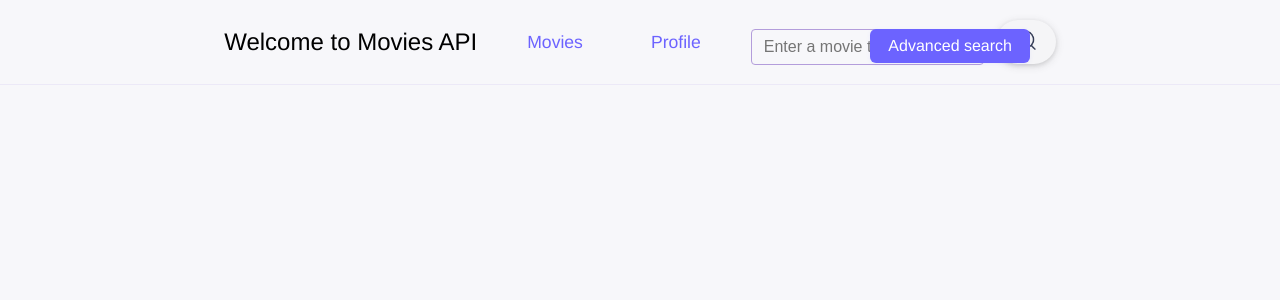
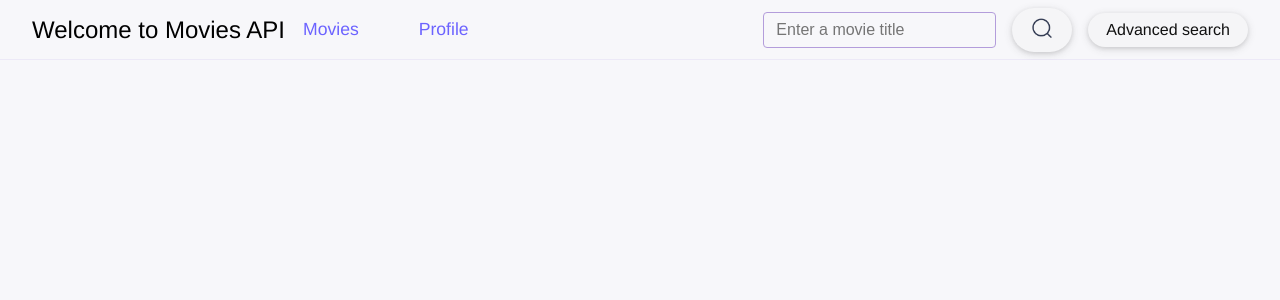
Before and after one commit to yk60/Movie_API, a React (Create React App) app in the folder client/: page / in a window 1280 px wide. Shown: the top 300 px of the page. Built offline with nearby package versions, Linux system fonts and the light colour scheme.

Commit message:
show item range, update css

```diff
--- a/client/src/components/MovieForm.js
+++ b/client/src/components/MovieForm.js
@@ -7,7 +7,7 @@ function MovieForm(props) {
 
   const [formData, setFormData] = useState({
     title: "",
-    release_date: "",
+    release_date: new Date().toISOString().slice(0, 10),
     genre: [String],
     description: "",
     poster_path: movie_placeholder,
@@ -72,6 +72,7 @@ function MovieForm(props) {
         <input
           name="release_date"
           type="Date"
+          value={formData.release_date}
           placeholder="Enter movie release date:"
           required
           onChange={handleChange}
@@ -106,8 +107,6 @@ function MovieForm(props) {
         ></input>
         <button type="submit">Submit</button>
       </form>
-      <p>{formData.title}</p>
-      <p>{formData.genre}</p>
       <p>{formData.poster_path}</p>
     </div>
   );
--- a/client/src/components/MovieList.js
+++ b/client/src/components/MovieList.js
@@ -3,9 +3,6 @@ import Movie from "./Movie";
 function MovieList({ movies, moviesSaved, setMoviesSaved }) {
   return (
     <div>
-      <div style={{ color: "red", textAlign: "left" }}>
-        {`${movies?.length || 0} results`}
-      </div>
       <div className="movie-list">
         {movies && movies.length > 0 ? (
           movies.map((movie) => (
--- a/client/src/components/Navbar.js
+++ b/client/src/components/Navbar.js
@@ -10,9 +10,13 @@ function Navbar({ children }) {
       <div className="App-name" onClick={handleHomeClick}>
         Welcome to Movies API
       </div>
-      <Link to="/movies">Movies</Link>
-      <Link to="/profile">Profile</Link>
-      {children}
+      <div className="navbar-content">
+        <div className="navbar-links">
+          <Link to="/movies">Movies</Link>
+          <Link to="/profile">Profile</Link>
+        </div>
+        {children}
+      </div>
     </div>
   );
 }
--- a/client/src/components/SearchResult.js
+++ b/client/src/components/SearchResult.js
@@ -13,11 +13,14 @@ function SearchResult({
   moviesSaved,
   setMoviesSaved,
 }) {
-  const [movies, setMovies] = useState([]); // all movies in db
+  const [movies, setMovies] = useState([]); // all movies in curr page
 
   const [searchParams, setSearchParams] = useSearchParams();
   const [total, setTotal] = useState(0); // num movies in db
   const [totalPages, setTotalPages] = useState(1);
+
+  const start = (page - 1) * limit + 1;
+  const end = Math.min(page * limit, total);
 
   const handlePageClick = (data) => {
     searchParams.set("page", data.selected + 1);
@@ -45,6 +48,10 @@ function SearchResult({
   return (
     <div className="container">
       <div className="cell2">
+        <div className="cell2-header">
+          <div className="search-result-range">
+            {`${start} - ${end} /${total} results`}
+          </div>
           <div className="items-per-page-dropdown">
             <select
               onChange={(e) => {
@@ -59,6 +66,8 @@ function SearchResult({
               <option value={parseInt(total)}>All movies</option>
             </select>
           </div>
+        </div>
+
         <MovieList
           movies={movies}
           moviesSaved={moviesSaved}
--- a/client/src/components/Searchbar.js
+++ b/client/src/components/Searchbar.js
@@ -36,6 +36,7 @@ function Searchbar({ page, limit }) {
 
   // build the url to update the address in address bar (frontend)
   const handleSearch = () => {
+    page = 1;
     const url = buildMoviesUrl({ query, genre, page, limit });
     navigate(url);
   };
@@ -58,7 +59,7 @@ function Searchbar({ page, limit }) {
   };
 
   return (
-    <div className="searchbar-container">
+    <div className="searchbar">
       <input
         type="text"
         placeholder="Enter a movie title"
@@ -74,19 +75,10 @@ function Searchbar({ page, limit }) {
         ></img>
       </button>
 
-      <button
-        onClick={toggle}
-        style={{
-          position: "absolute",
-          top: "50%",
-          right: "250px",
-          transform: "translateY(-50%)",
-        }}
-      >
+      <button className="button-default" onClick={toggle}>
         Advanced search
       </button>
 
-      <br />
       {showAdvSearch && (
         <Advsearch
           style={{ marginLeft: "8px" }}
--- a/client/src/styles/App.css
+++ b/client/src/styles/App.css
@@ -1,3 +1,10 @@
+body,
+#root,
+.App {
+  width: 100vw;
+  max-width: 100vw;
+  overflow-x: hidden;
+}
 body {
   margin: 0;
   font-family: Helvetica, serif;
@@ -39,8 +46,14 @@ body {
   grid-column: col2 / col3;
   grid-row: row1 / row2;
   overflow: visible;
-  /* overflow-y: auto; */
   min-width: 0;
+}
+.cell2-header {
+  display: flex;
+  justify-content: space-between;
+  align-items: flex-start;
+  margin-bottom: 16px;
+  width: 100%;
 }
 .cell3 {
   grid-column: col3 / col4;
@@ -146,18 +159,37 @@ body {
 
 .App-name {
   font-size: 1.5rem;
+  white-space: nowrap;
 }
 .navbar {
-  position: relative;
   width: 100%;
+  min-width: 0;
   height: 60px;
   display: flex;
+  flex-direction: row;
   align-items: center; /* vertical centering */
-  justify-content: center; /* horizontal centering */
-  gap: 32px;
   background: #f7f7fa;
-  padding: 12px 0;
+  padding: 12px 32px;
   border-bottom: 1px solid #ece9f7;
+  position: relative;
+  white-space: normal;
+  box-sizing: border-box;
+}
+
+/* wraps everything except app name */
+.navbar-content {
+  display: flex;
+  justify-content: space-between;
+  align-items: center;
+  min-width: 0;
+  flex: 1 1 0%;
+  flex-wrap: wrap;
+}
+.navbar-links {
+  display: flex;
+  align-items: center;
+  gap: 24px;
+  min-width: 0;
 }
 
 .navbar a {
@@ -174,36 +206,52 @@ body {
   background: #ece9f7;
   color: #4b3bbd;
 }
+.searchbar {
+  display: flex;
+  flex-direction: row;
+  justify-content: flex-start;
+  align-items: center;
+  gap: 16px;
+  min-width: 0;
+  flex-shrink: 1;
+}
 
-.searchbar-container input[type="text"] {
+.searchbar input[type="text"] {
   font-size: 1rem;
   padding: 8px 12px;
   border: 1px solid #b39ddb;
   border-radius: 4px;
-  margin-right: 12px;
+  /* margin-right: 12px; */
   outline: none;
   transition: border-color 0.2s;
   background: #f7f7fa;
 }
 
-.searchbar-container input[type="text"]:focus {
+.searchbar input[type="text"]:focus {
   border-color: #6c63ff;
   background: #fff;
 }
 .advsearch-dropdown {
-  background: #b39ddb;
   position: absolute;
-  position: absolute;
-  top: 100%;
-  left: 0;
-  width: 100%; /* or 100% if you want it to match the navbar's width */
-  height: 200px;
-  padding: 10px 12px 16px;
-  background: #f7f7fa;
-  z-index: 10;
-  box-sizing: border-box;
-  display: flex;
-  justify-content: center;
+  top: 110%; /* slightly below navbar */
+  right: 32px; /* align with navbar padding */
+  width: 340px;
+  max-width: 95vw;
+  padding: 18px 20px 20px 20px;
+  background: #fff;
+  border: 1px solid #ece9f7;
+  border-radius: 10px;
+  box-shadow: 0 8px 32px rgba(108, 99, 255, 0.13), 0 2px 8px rgba(0, 0, 0, 0.07);
+  z-index: 100;
+  margin-top: 4px;
+  transition: opacity 0.18s, transform 0.18s;
+  opacity: 1;
+}
+
+.advsearch-dropdown label {
+  display: inline-block;
+  margin-bottom: 8px;
+  font-size: 1rem;
 }
 
 .pagination {
@@ -233,6 +281,13 @@ body {
   cursor: not-allowed;
 }
 
+.search-result-range {
+  display: flex;
+  align-items: center;
+  justify-content: flex-start; /* aligns content to the left */
+  color: red;
+  margin-top: 0;
+}
 .items-per-page-dropdown {
   display: flex;
   align-items: center;
--- a/client/src/styles/Movie-card.css
+++ b/client/src/styles/Movie-card.css
@@ -7,7 +7,6 @@
   box-shadow: 0 2px 8px rgba(108, 99, 255, 0.06);
   display: flex;
   flex-direction: column;
-  border-radius: 8px;
   transition: box-shadow 0.2s, transform 0.2s;
 }
 .movie-card:hover {
```
Also changed, not shown: 1 other file (tests, documents, lock files or other folders). Lines whose indentation alone changed are shown as unchanged.
